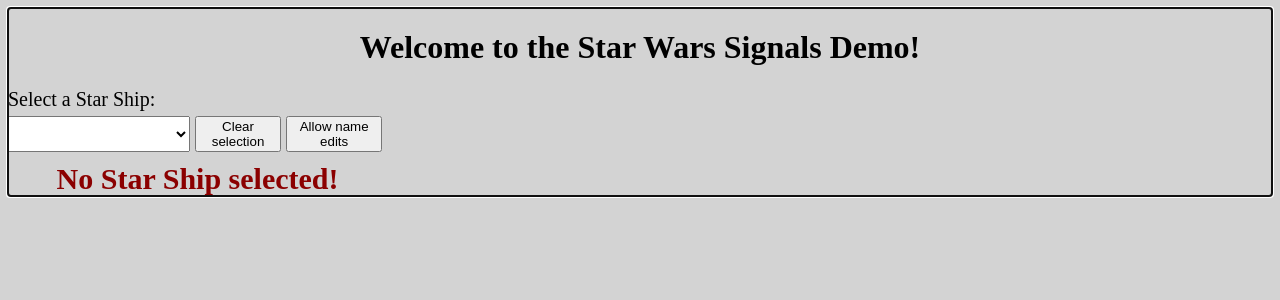
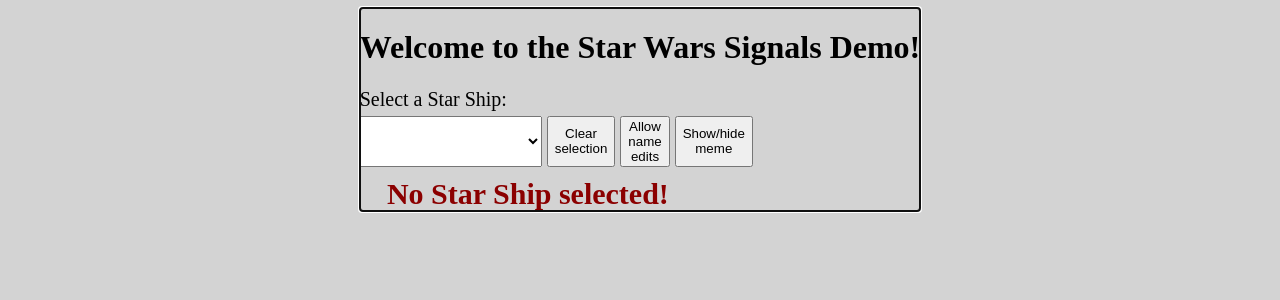
Before and after one commit to ColeT25/signals-demo, an Angular app: page / in a window 1280 px wide. Shown: the top 300 px of the page. Built offline with nearby package versions, Linux system fonts and the light colour scheme.

Commit message:
adding a meme for fun

```diff
--- a/src/app/app.component.html
+++ b/src/app/app.component.html
@@ -1,4 +1,6 @@
 <div class="container" #container tabindex="-1" (keydown)="onKeydown($event)">
+
+	<div class="real-content">
 		<h1 class="demo-title">Welcome to the Star Wars Signals Demo!</h1>
 
 		<div class="display-container">
@@ -11,6 +13,7 @@
 				</select>
 				<button tabindex="-1" (click)="clearStarship()">Clear selection</button>
 				<button tabindex="-1" (click)="toggleAllowNameEdits()">Allow name edits</button>
+				<button tabindex="-1" (click)="toggleShowMeme()">Show/hide meme</button>
 			</div>
 
 			@if(starshipIsSelected()) {
@@ -35,3 +38,11 @@
 			/>
 		</div>
 	</div>
+
+	@if (showMeme()) {
+		<div class="meme">
+			<span>How it feels when you understand signals:</span>
+			<img src="https://allmemetemplates.wordpress.com/wp-content/uploads/2020/02/unlimited-power.jpg">
+		</div>
+	}
+</div>
--- a/src/app/app.component.scss
+++ b/src/app/app.component.scss
@@ -1,4 +1,16 @@
 div.container {
+	display: flex;
+	flex-direction: row;
+	justify-content: space-between;
+	justify-self: center;
+	div.meme {
+		align-self: center;
+		width: 50%;
+		padding-left: 25px;
+		font-size: 24px;
+	}
+
+	div.real-content {
 		display: flex;
 		flex-direction: column;
 
@@ -10,7 +22,7 @@
 		div.display-container {
 			display: flex;
 			flex-direction: column;
-		width: 50%;
+			width: 100%;
 			align-content: center;
 			justify-content: center;
 
@@ -44,6 +56,12 @@
 				font-weight: bold;
 				text-align: center;
 			}
-	}
+
+			div.meme {
+				display: flex;
+				flex-direction: column;
 
 			}
+		}
+	}
+}
--- a/src/app/app.component.ts
+++ b/src/app/app.component.ts
@@ -26,6 +26,7 @@
 
 	readonly isLoadingStarShip = this.#_starWarsService.isLoading;
 	readonly allowNameEdits = signal<boolean>(false);
+	readonly showMeme = signal<boolean>(false);
 	readonly allShipsMap = exampleStarshipNameIdMap;
 
 	readonly starshipIsSelected = computed<boolean>(() => {
@@ -76,6 +77,10 @@
 		this.allowNameEdits.update(val => !val);
 	}
 
+	toggleShowMeme(): void {
+		this.showMeme.update(val => !val);
+	}
+
 	onKeydown(event: KeyboardEvent): void {
 		if (event.key === 'Tab') {
 			event.preventDefault();
```
Lines whose indentation alone changed are shown as unchanged.
